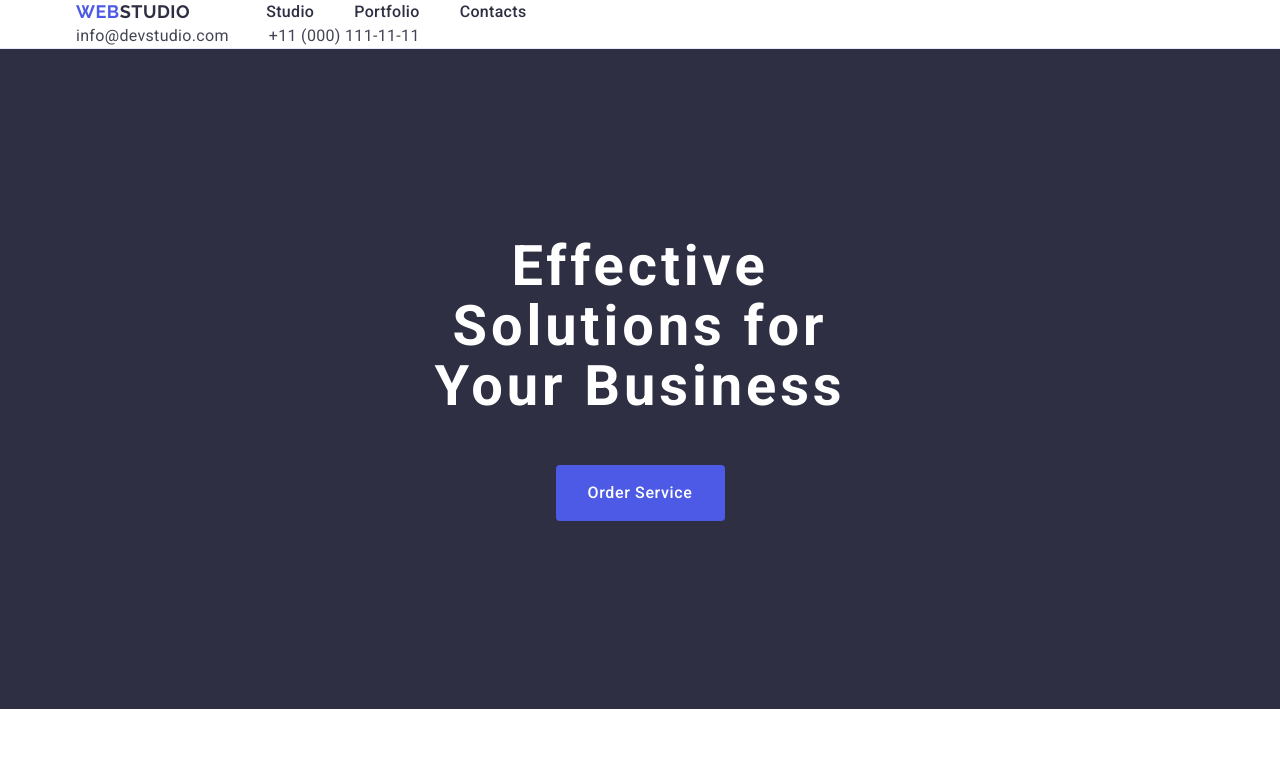
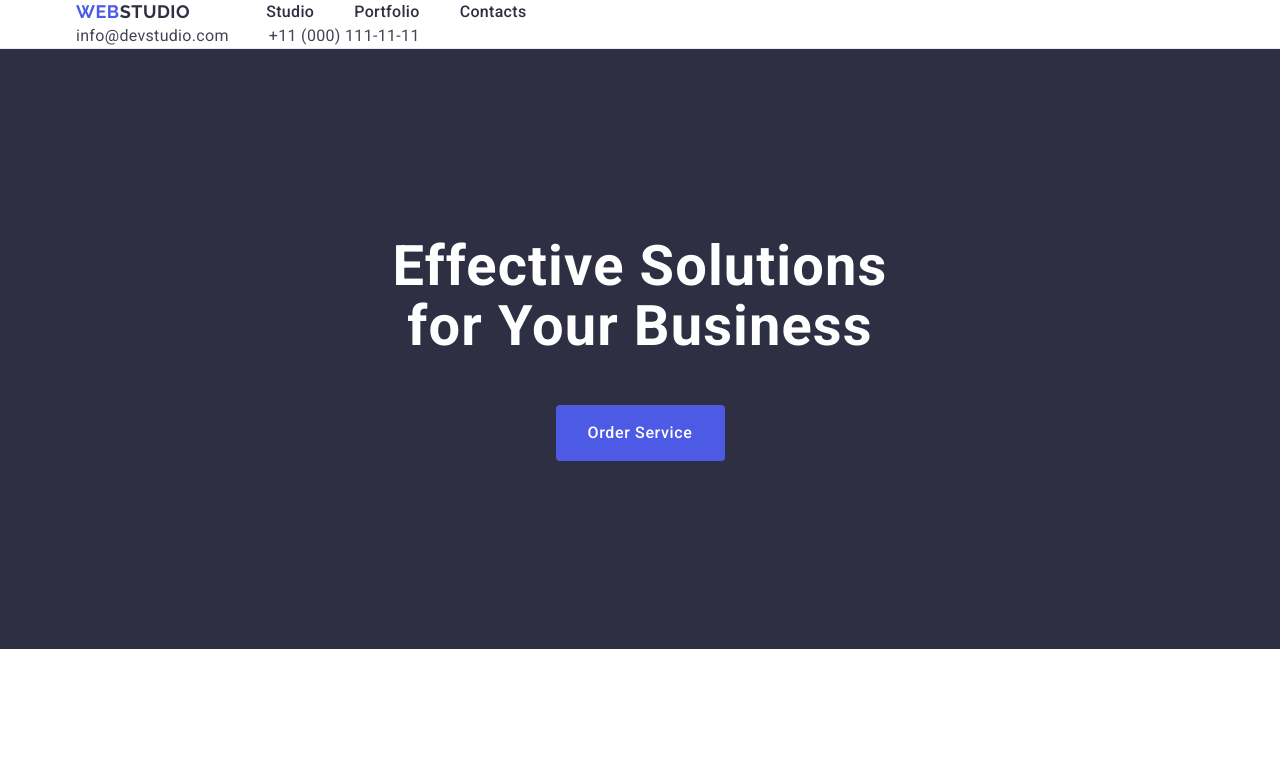
Before and after one commit to Nataliia-Homyk324/goit-markup-hw-03, a plain HTML site: page index.html in a window 1280 px wide. Shown: the top 765 px of the page. Drawn offline with nearby package versions, Linux system fonts and the light colour scheme; a web font is replaced by a local one.

Commit message:
modul-3-4

```diff
--- a/css/styles.css
+++ b/css/styles.css
@@ -37,11 +37,10 @@ a {
 }
 
 .container {
-    display: flex;
     width: 1158px;
     padding: 0 15px;
     margin: 0 auto;
-    flex-direction: column;
+
 }
 
 .header {
@@ -131,7 +130,7 @@ a {
     font-size: 56px;
     line-height: 1.07;
     font-weight: 700;
-    letter-spacing: 0.07em;
+    letter-spacing: 0.02em;
     max-width: 496px;
     display: block;
     margin-left: auto;
```
